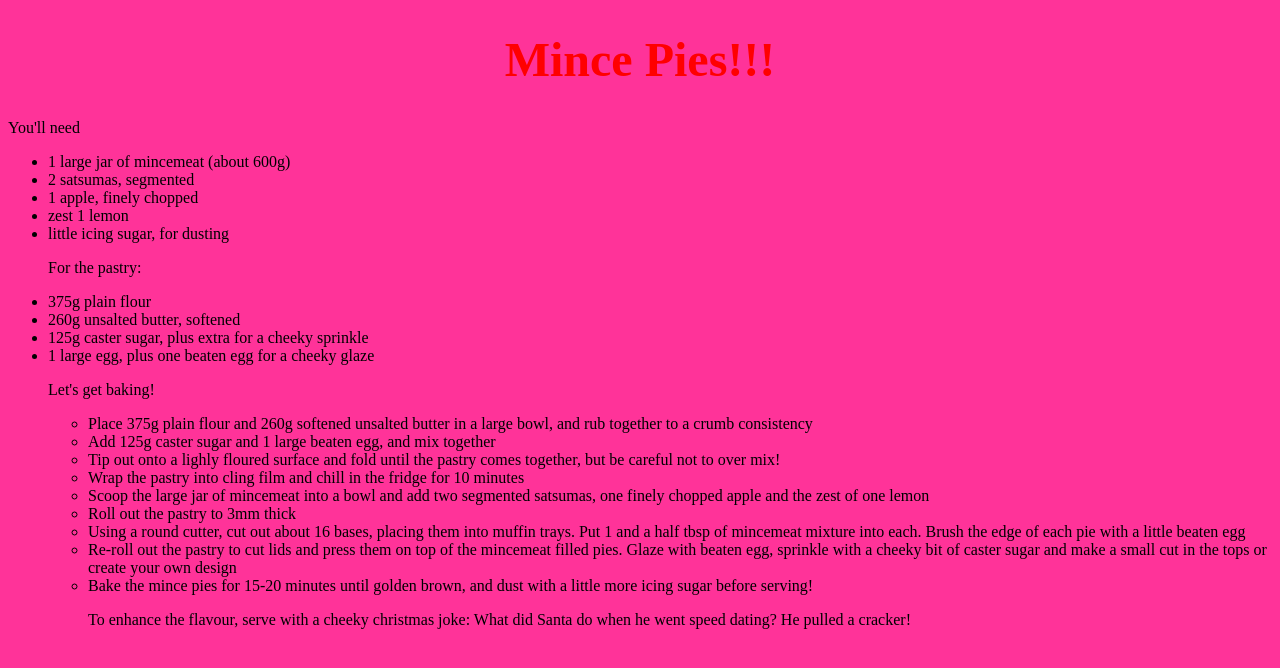
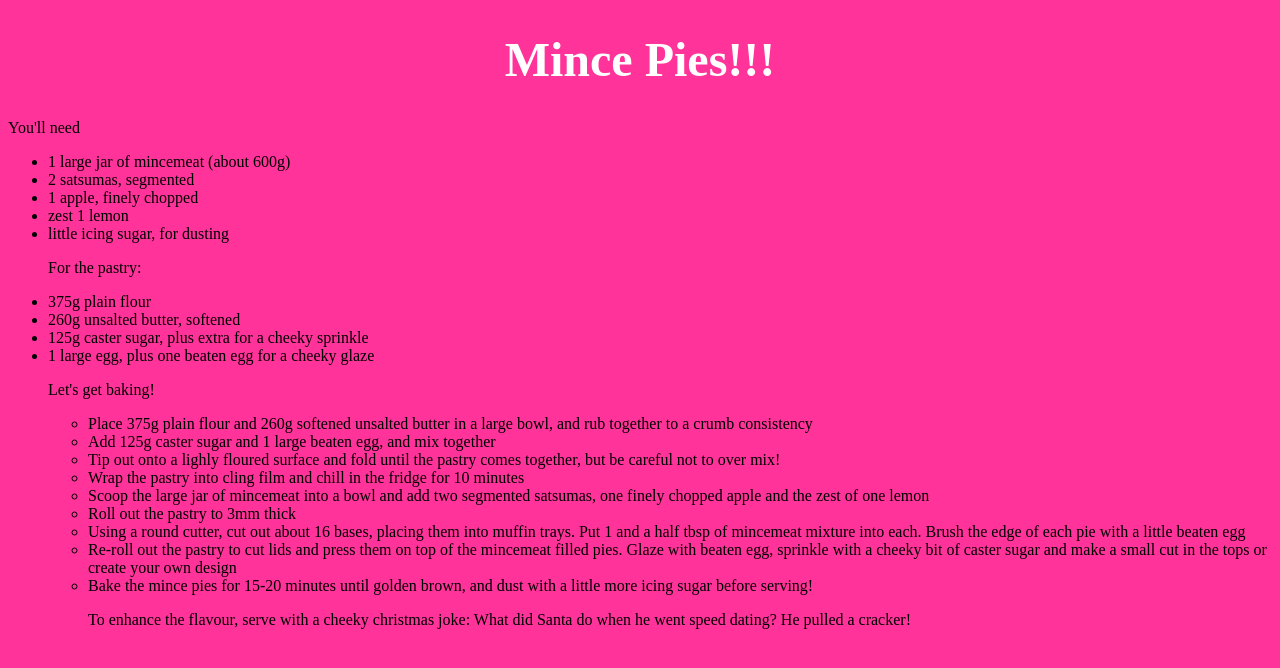
Before and after one commit to Lcchlcch01/beginners-week-one, a plain HTML site: page page4.html in a window 1280 px wide. Drawn offline with Linux system fonts and the light colour scheme.

Commit message:
Add files via upload

```diff
--- a/page4.html
+++ b/page4.html
@@ -12,7 +12,7 @@
     background-color: rgb(255,51,153);
   }
   </style>
-  <font size ="5" color="red"><h1> Mince Pies!!! </h1></font>
+  <font size ="5" color="white"><h1> Mince Pies!!! </h1></font>
   <p> You'll need </p>
   <ul>
     <li> 1 large jar of mincemeat (about 600g)</li>
```
